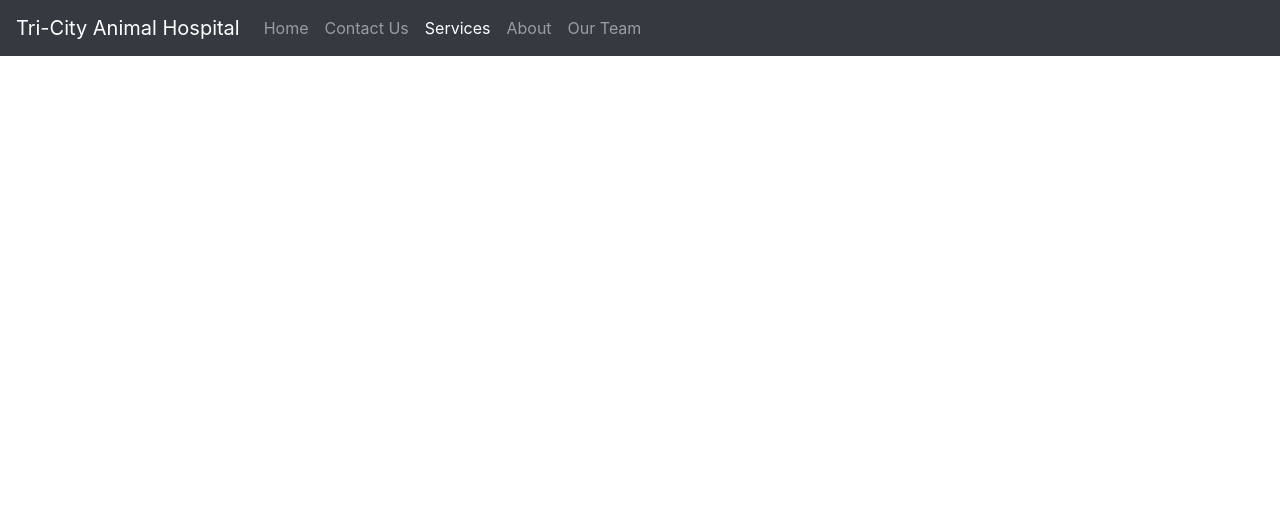
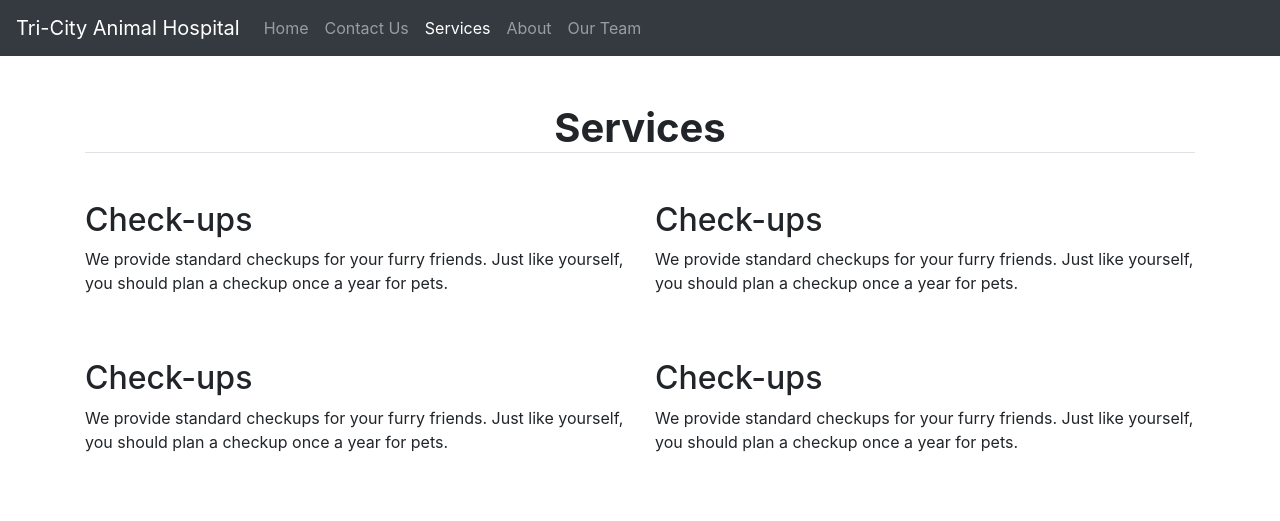
Before and after one commit to srxyz/Tri-City_Animal_Hospital, a plain HTML site: page services.html in a window 1280 px wide. Drawn offline with Linux system fonts and the light colour scheme.

Commit message:
Add services page

```diff
--- a/services.html
+++ b/services.html
@@ -39,6 +39,28 @@
 		</header>
 
 		<main role="main">
+			<div class="container">
+				<h1 class="text-center mt-5 mb-5 border-bottom"><strong>Services</strong></h1>
+				<div class="row">
+					<div class="col-md-6 mb-5">
+						<h2>Check-ups</h2>
+						<p>We provide standard checkups for your furry friends. Just like yourself, you should plan a checkup once a year for pets.</p>
+					</div>
+					<div class="col-md-6 mb-5">
+						<h2>Check-ups</h2>
+						<p>We provide standard checkups for your furry friends. Just like yourself, you should plan a checkup once a year for pets.</p>
+					</div>
+					<div class="col-md-6 mb-5">
+						<h2>Check-ups</h2>
+						<p>We provide standard checkups for your furry friends. Just like yourself, you should plan a checkup once a year for pets.</p>
+					</div>
+					<div class="col-md-6 mb-5">
+						<h2>Check-ups</h2>
+						<p>We provide standard checkups for your furry friends. Just like yourself, you should plan a checkup once a year for pets.</p>
+					</div>
+
+
+			</div>
 		</main>
 
 		<footer class="container">
```
Also changed, not shown: doggo.png (added).
